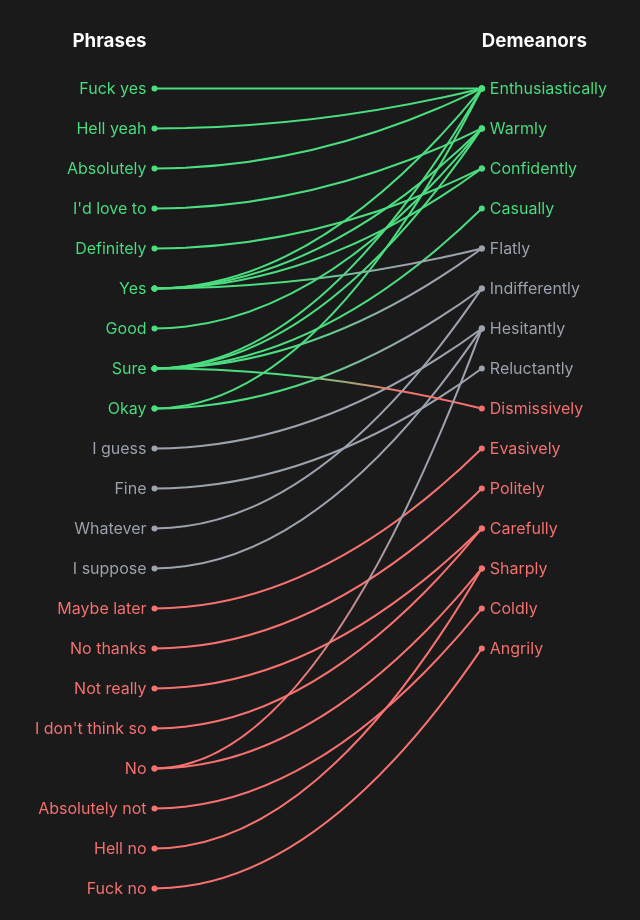
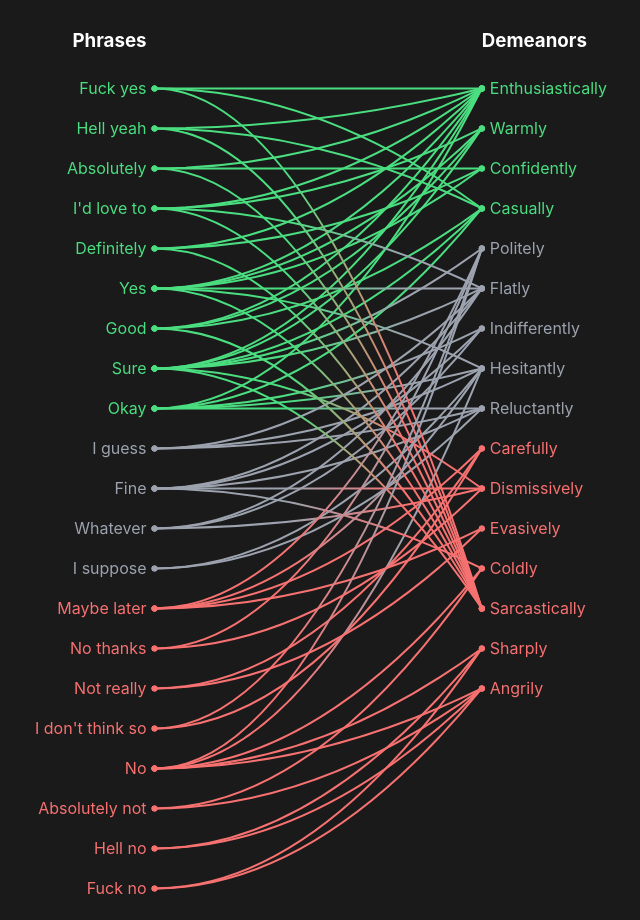
Before and after one commit to bbugh/mixed-signals, a plain HTML site: page index.html in a window 1280 px wide. Shown: the whole page, without its empty margins (323-963 px from the left). Drawn offline with nearby package versions, Linux system fonts and the light colour scheme.

Commit message:
feat: Expand phrase-to-tone connections

```diff
--- a/index.html
+++ b/index.html
@@ -155,6 +155,15 @@
       ["Okay", "Enthusiastically"],
       ["Sure", "Casually"],
       ["Yes", "Confidently"],
+      ["Absolutely", "Confidently"],
+      ["Good", "Enthusiastically"],
+      ["Good", "Casually"],
+      ["Okay", "Casually"],
+      ["Fuck yes", "Casually"],
+      ["Hell yeah", "Casually"],
+      ["I'd love to", "Enthusiastically"],
+      ["Definitely", "Enthusiastically"],
+      ["Sure", "Politely"],
       ["Yes", "Flatly"],
       ["Sure", "Flatly"],
       ["Okay", "Indifferently"],
@@ -162,20 +171,53 @@
       ["Fine", "Reluctantly"],
       ["Whatever", "Indifferently"],
       ["I suppose", "Hesitantly"],
+      ["Yes", "Hesitantly"],
+      ["Okay", "Hesitantly"],
+      ["Okay", "Reluctantly"],
+      ["I guess", "Flatly"],
+      ["I guess", "Reluctantly"],
+      ["Fine", "Flatly"],
+      ["Fine", "Indifferently"],
+      ["Whatever", "Flatly"],
+      ["I suppose", "Reluctantly"],
+      ["I'd love to", "Flatly"],
+      ["Maybe later", "Carefully"],
       ["Sure", "Dismissively"],
       ["Maybe later", "Evasively"],
       ["No thanks", "Politely"],
       ["Not really", "Carefully"],
       ["I don't think so", "Carefully"],
       ["No", "Hesitantly"],
+      ["Absolutely not", "Coldly"],
+      ["Fuck yes", "Sarcastically"],
+      ["Hell yeah", "Sarcastically"],
+      ["Absolutely", "Sarcastically"],
+      ["I'd love to", "Sarcastically"],
+      ["Definitely", "Sarcastically"],
+      ["Yes", "Sarcastically"],
+      ["Good", "Sarcastically"],
+      ["Sure", "Sarcastically"],
       ["No", "Sharply"],
-      ["Absolutely not", "Coldly"],
       ["Hell no", "Sharply"],
-      ["Fuck no", "Angrily"]
+      ["Fuck no", "Angrily"],
+      ["Fine", "Dismissively"],
+      ["Fine", "Coldly"],
+      ["Whatever", "Dismissively"],
+      ["Maybe later", "Politely"],
+      ["Maybe later", "Hesitantly"],
+      ["No", "Politely"],
+      ["No", "Coldly"],
+      ["No", "Angrily"],
+      ["Absolutely not", "Angrily"],
+      ["Not really", "Evasively"],
+      ["No thanks", "Dismissively"],
+      ["I don't think so", "Politely"],
+      ["Hell no", "Angrily"],
+      ["Fuck no", "Sharply"]
     ];
 
-    const neutralStart = 13;
-    const dismissiveStart = 20;
+    const neutralStart = 21;
+    const dismissiveStart = 39;
 
     // Extract unique phrases and demeanors
     const uniquePhrases = [...new Set(consentData.map(d => d[0]))];
```
